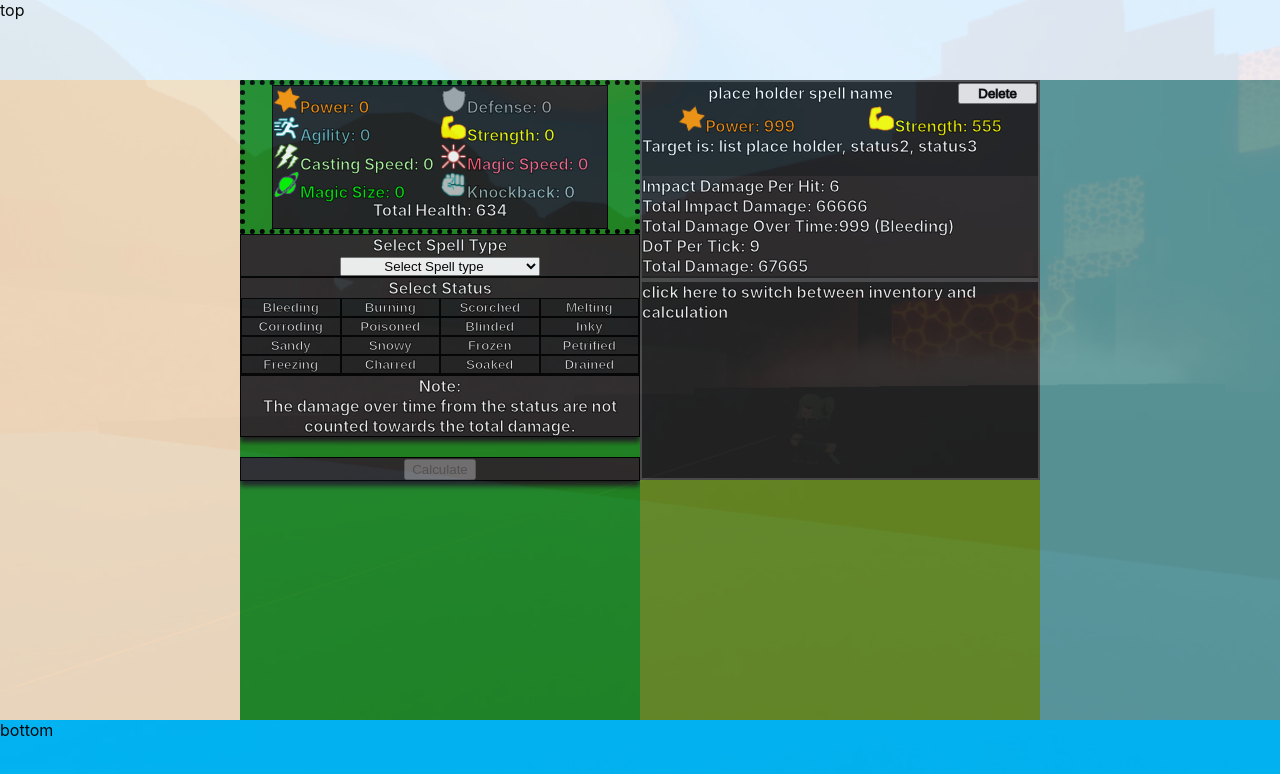
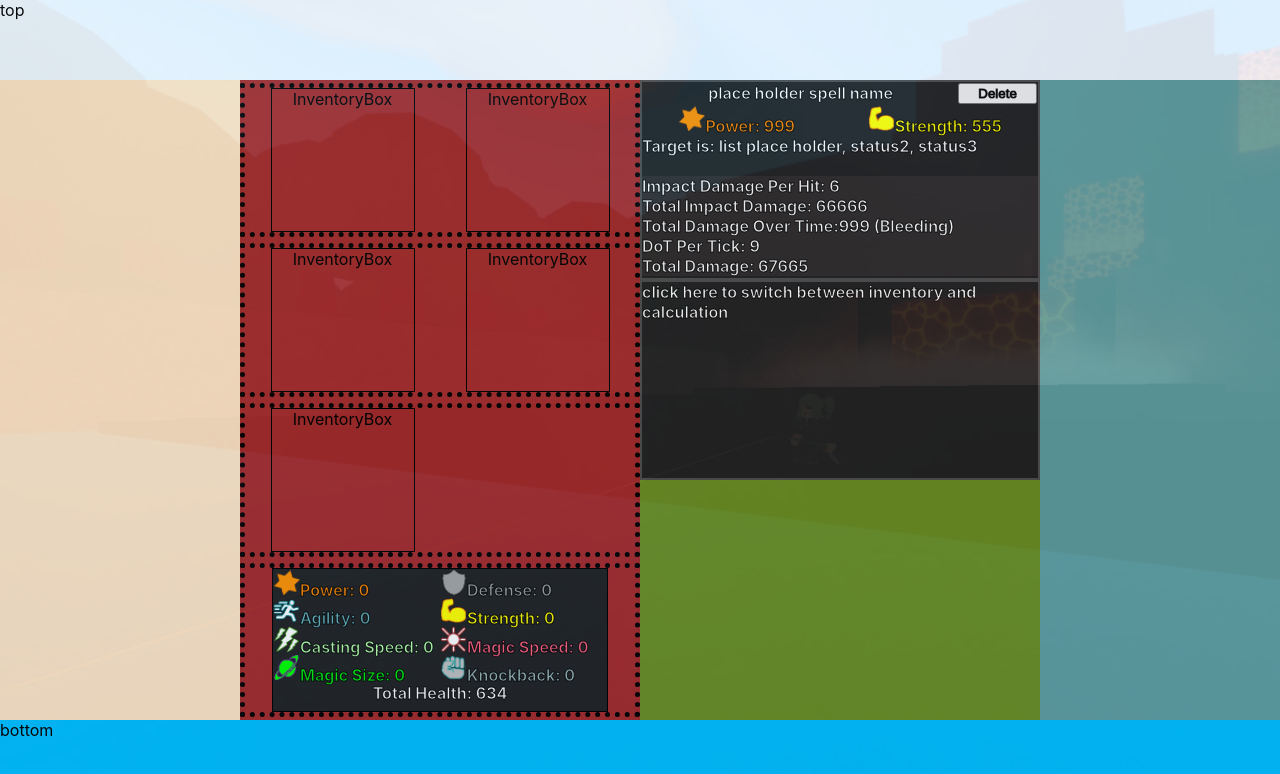
Before and after one commit to DJLixo00/wom-fan-tools, a React (Create React App) app: page / in a window 1280 px wide. Shown: the top 774 px of the page. Built offline with nearby package versions, Linux system fonts and the light colour scheme.

Commit message:
reloated calculations from leftside to mainbox

```diff
--- a/src/components/LeftSide.jsx
+++ b/src/components/LeftSide.jsx
@@ -15,6 +15,7 @@ class LeftSide extends Component {
     state = {
         boxSelected:0,
         pervBoxSel:0,
+        gearStats:[0,0,0,0,0,0,0,0],
         spellType:0,
         weapon:"branchBow",
         statusList:[],
@@ -30,43 +31,29 @@ class LeftSide extends Component {
         this.handleCalculate = this.handleCalculate.bind(this)
     }
 
-    addArrayHelper(arr1, arr2) {
-      /**
-       * Helper function that returns the sum of two arrays like so:
-       *  let a = [1,2]
-       *  let b = [3,4]
-       *  addArrayHelper(a,b) would return [4,6]
-       *  a and b must be the same length
-      */
-      if (arr1.length !== arr2.length) {
-        console.error("arr1 arr2 length mismatch, check your input to addArrayHelper")
-      }
+    // calculateGearStats(){
+    //   /**
+    //    * returns JSX that displays the stats of the item equipped.
+    //    * loop starts at 1 because 0 means not in selection Mode
+    //    */
 
-      let result = []
-      for (let i = 0; i < arr1.length; i++) {
-        result.push(arr1[i] + arr2[i])
-      }
-      return result
-    }
+    //   let result = [0,0,0,0,0,0,0,0]
+    //   for (let i = 1; i < this.props.equipped.length; i++) {
+    //     let slot = this.props.equipped[i]["stats"]
+    //     if (typeof slot === 'undefined') {
+    //       continue;
+    //     }
+    //     let arr1 = this.props.equipped[i]["stats"]
+    //     let arr2 = result
+    //     result = this.addArrayHelper(arr1,arr2)
+    //   }
 
-    calculateGearStats(){
-      /**
-       * returns JSX that displays the stats of the item equipped.
-       * loop starts at 1 because 0 means not in selection Mode
-       */
+    //   // this.setState({gearStats:result})
+    // }
 
-      let result = [0,0,0,0,0,0,0,0]
-      for (let i = 1; i < this.props.equipped.length; i++) {
-        let slot = this.props.equipped[i]["stats"]
-        if (typeof slot === 'undefined') {
-          continue;
-        }
-        let arr1 = this.props.equipped[i]["stats"]
-        let arr2 = result
-        result = this.addArrayHelper(arr1,arr2)
-      }
-
-      return (
+    statsDisplayTags () {
+      let result = this.props.stats
+      return(
       <div className='statDisplay'>
         <div className='statRow'>
           <div className='statP statPowP'><img src={iconPow}/>Power: {result[0]}</div>
@@ -181,7 +168,8 @@ class LeftSide extends Component {
         "arrow":arrow,
         "isStrong":isStrong,
       }
-      console.log(info)
+
+      this.props.mainCalHandler(info)
     }
 
     includesWithIndex(array, elm) {
@@ -361,7 +349,7 @@ class LeftSide extends Component {
             <div className='leftDamageContainer'>
 
               <div className='leftRow'>
-                {this.calculateGearStats()}
+                {this.statsDisplayTags()}
               </div>
 
               <div className='selectContainer'>
@@ -515,7 +503,7 @@ class LeftSide extends Component {
               </div>
 
               <div className='leftRow'>
-                {this.calculateGearStats()}
+                {this.statsDisplayTags()}
               </div>
 
             </div>
--- a/src/components/MainBox.jsx
+++ b/src/components/MainBox.jsx
@@ -6,7 +6,7 @@ import RightSide from './RightSide';
 class MainBox extends Component {
   state = {
     selectionMode:false,
-    damageCalMode:true,
+    damageCalMode:false,
     leftBoxId:0,
     rightItemType:undefined,
     leftSideItems:[{},{},{},{},{},{}]
@@ -16,7 +16,70 @@ class MainBox extends Component {
     super();
     this.handleLeftIBClick = this.handleLeftIBClick.bind(this)
     this.handleRightIBClick = this.handleRightIBClick.bind(this)
-    this.handleLeftIBClick = this.handleLeftIBClick.bind(this)
+    this.handleLeftCalClick = this.handleLeftCalClick.bind(this)
+    this.calculateDamage = this.calculateDamage.bind(this)
+    this.calculateGearStats = this.calculateGearStats.bind(this)
+  }
+
+  addArrayHelper(arr1, arr2) {
+    /**
+     * Helper function that returns the sum of two arrays like so:
+     *  let a = [1,2]
+     *  let b = [3,4]
+     *  addArrayHelper(a,b) would return [4,6]
+     *  a and b must be the same length
+    */
+    if (arr1.length !== arr2.length) {
+      console.error("arr1 arr2 length mismatch, check your input to addArrayHelper")
+    }
+
+    let result = []
+    for (let i = 0; i < arr1.length; i++) {
+      result.push(arr1[i] + arr2[i])
+    }
+    return result
+  }
+
+  calculateGearStats(){
+    /**
+     * returns array of the stats of the item equipped.
+     * loop starts at 1 because 0 means not in selection Mode
+     */
+
+    let result = [0,0,0,0,0,0,0,0]
+    for (let i = 1; i < this.state.leftSideItems.length; i++) {
+      let slot = this.state.leftSideItems[i]["stats"]
+      if (typeof slot === 'undefined') {
+        continue;
+      }
+      let arr1 = this.state.leftSideItems[i]["stats"]
+      let arr2 = result
+      result = this.addArrayHelper(arr1,arr2)
+    }
+    return result
+  }
+
+  calculateDamage(obj){
+    /**
+     * Takes in the obj from headleLeftCalClick to calcualte damage.
+     * returns
+     * {
+     *
+     *
+     * }
+     */
+    let perImp = 0
+    let totImp = 0
+    let perDot = 0
+    let totDot = 0
+    let dotType = "N/A"
+
+    // we get 19 from the formula
+    // player level is set to max level (90)
+    const MAGIC_NUM = 19
+    const LV = 90
+
+    let power
   }
 
   handleLeftCalClick(obj) {
@@ -46,7 +109,7 @@ class MainBox extends Component {
   }
 
   render() {
-    // console.log(this.props.magicData)
+    let gearStats = this.calculateGearStats()
     return(
       <div className="mainBox">
         <div id="topDiv" className="mainDiv">
@@ -57,6 +120,7 @@ class MainBox extends Component {
           mainHandler = {this.handleLeftIBClick}
           mainCalHandler = {this.handleLeftCalClick}
           equipped = {this.state.leftSideItems}
+          stats = {gearStats}
           damageCalMode = {this.state.damageCalMode}
           magicData = {this.props.magicData}
         />
```
